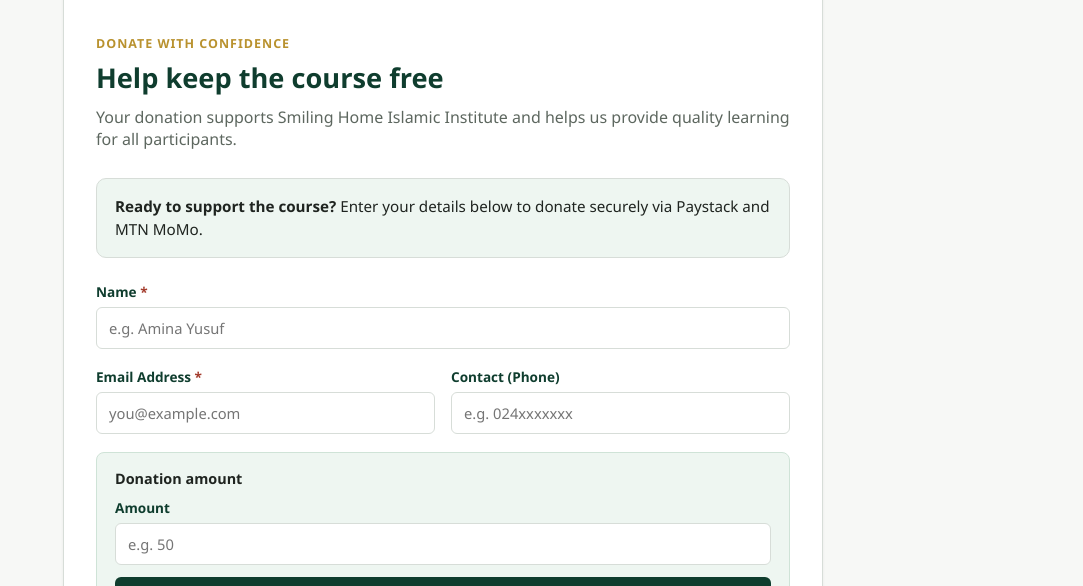
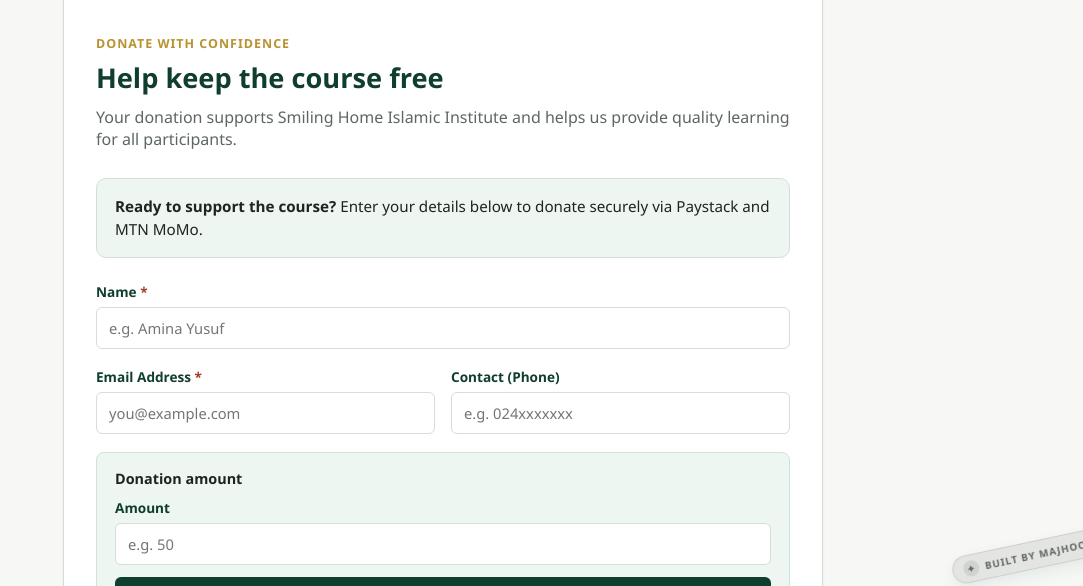
Before and after one commit to Kataali/smiling_home, a website: page donation.html in a window 1280 px wide. Shown: the part 214-800 px from the top of the page, without its empty margins (197-1280 px from the left). Drawn offline with Linux system fonts and the light colour scheme.

Commit message:
Add subtle corner signature badge to site pages

```diff
--- a/donation.html
+++ b/donation.html
@@ -74,6 +74,14 @@
         <p>For further enquiries or any issues, please contact the academic director on WhatsApp: <a href="https://wa.me/233551176376" target="_blank" rel="noopener" class="whatsapp-link">+233 551 176 376</a>.</p>
       </div>
     </section>
+
+    <footer class="site-footer">
+      <a href="registration-form.html" class="footer-donate-link">Back to registration</a>
+      <a href="https://wa.me/233507896073" target="_blank" rel="noopener" class="signature-badge" aria-label="Built by Majhool">
+        <span class="signature-badge__mark">✦</span>
+        <span>Built by Majhool</span>
+      </a>
+    </footer>
   </main>
 
 <script src="script.js"></script>
--- a/styles.css
+++ b/styles.css
@@ -191,6 +191,37 @@
   }
   .footer-donate-link:hover,.footer-donate-link:focus-visible{
     background:#f5f2de;
+  }
+  .signature-badge{
+    position:fixed;
+    right:-24px;
+    bottom:16px;
+    transform:rotate(-12deg);
+    display:inline-flex;
+    align-items:center;
+    gap:6px;
+    padding:5px 12px 5px 10px;
+    border-radius:999px;
+    background:rgba(90, 102, 95, 0.12);
+    color:#5f665f;
+    font-size:.62rem;
+    font-weight:700;
+    letter-spacing:.09em;
+    text-transform:uppercase;
+    border:1px solid rgba(95, 102, 95, 0.18);
+    box-shadow:0 6px 14px rgba(15,61,46,.08);
+    z-index:20;
+    text-decoration:none;
+  }
+  .signature-badge__mark{
+    display:grid;
+    place-items:center;
+    width:16px;
+    height:16px;
+    border-radius:50%;
+    background:rgba(95, 102, 95, 0.14);
+    color:#5f665f;
+    font-size:.6rem;
   }
 
   @media (max-width: 900px){
```
Also changed, not shown: facilitators.html (+4 -0 lines), registration-form.html (+4 -0 lines).
